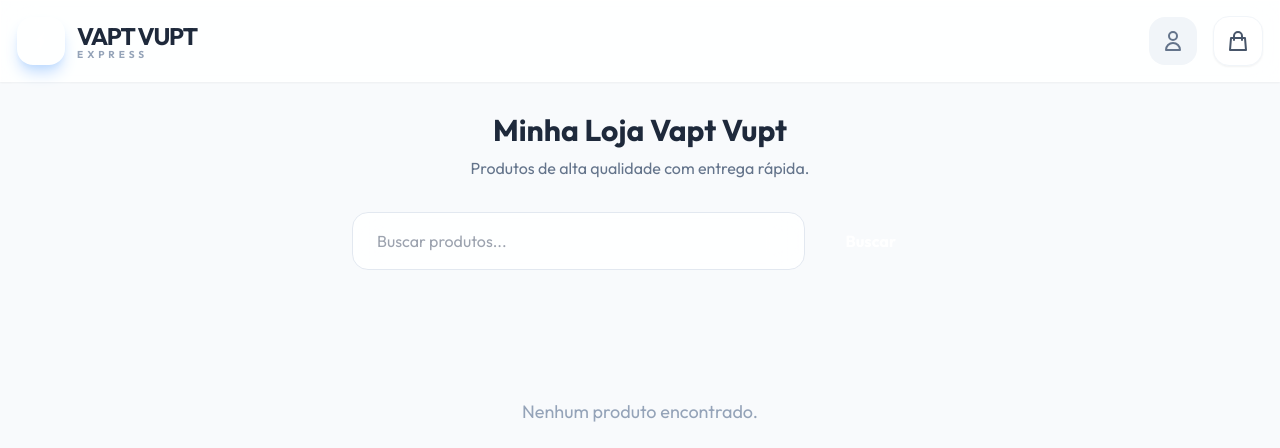
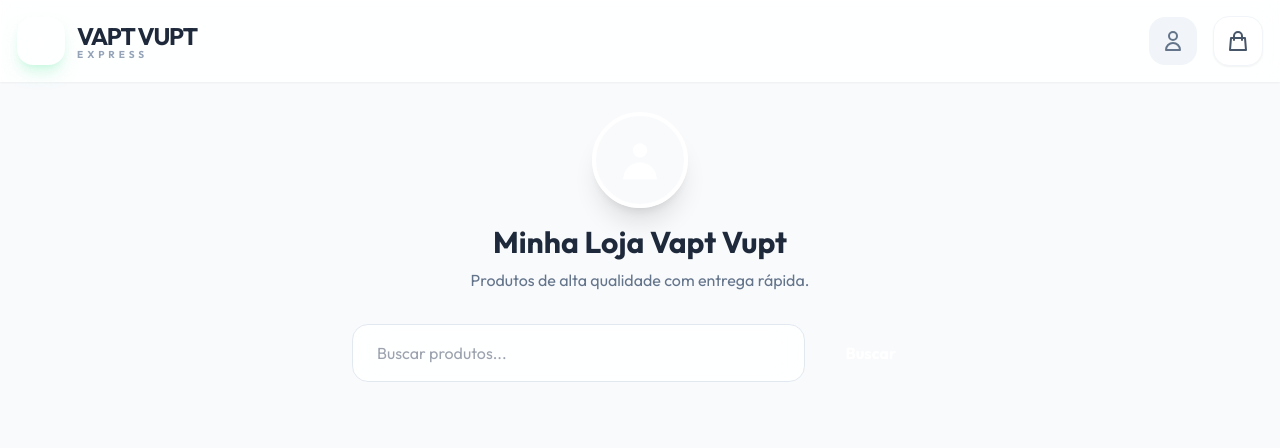
Before and after one commit to noviso123/venda-vapt-vupt, a Flask app: page / in a window 1280 px wide. Shown: the top 448 px of the page. Run offline with Flask 3, Linux system fonts and the light colour scheme; data that the repository does not hold is empty; some libraries are stand-ins or nearby versions.

Commit message:
Fix: Header logo visibility and add seller profile pic to storefront

```diff
--- a/templates/base.html
+++ b/templates/base.html
@@ -74,8 +74,8 @@
             <div class="container mx-auto px-4 h-20 flex items-center justify-between">
                 <!-- LOGO PREMIUM -->
                 <a href="/" class="flex items-center gap-3 active:scale-95 transition-all">
-                    <div
-                        class="w-12 h-12 bg-primary rounded-2xl flex items-center justify-center shadow-lg shadow-blue-200">
+                    <div class="w-12 h-12 rounded-2xl flex items-center justify-center shadow-lg shadow-emerald-200/50"
+                        style="background-color: var(--primary-color);">
                         <svg xmlns="http://www.w3.org/2000/svg" class="h-7 w-7 text-white" viewBox="0 0 24 24"
                             fill="currentColor">
                             <path d="M11 20 L15 11 L12 11 L15 4 L8 12 L11 12 Z" />
--- a/templates/store.html
+++ b/templates/store.html
@@ -3,6 +3,20 @@
 {% block content %}
 <!-- BUSCA E CABEÇALHO -->
 <div class="mb-12 text-center">
+    <!-- FOTO DE PERFIL DO VENDEDOR -->
+    {% if store.logo_url %}
+    <div class="w-24 h-24 mx-auto mb-4 rounded-full border-4 border-white shadow-xl overflow-hidden">
+        <img src="{{ store.logo_url }}" alt="Vendedor" class="w-full h-full object-cover">
+    </div>
+    {% else %}
+    <div
+        class="w-24 h-24 mx-auto mb-4 rounded-full bg-primary flex items-center justify-center border-4 border-white shadow-xl text-white">
+        <svg xmlns="http://www.w3.org/2000/svg" class="h-12 w-12" viewBox="0 0 20 20" fill="currentColor">
+            <path fill-rule="evenodd" d="M10 9a3 3 0 100-6 3 3 0 000 6zm-7 9a7 7 0 1114 0H3z" clip-rule="evenodd" />
+        </svg>
+    </div>
+    {% endif %}
+
     <h2 class="text-3xl font-black text-slate-800 mb-2">{{ store.name }}</h2>
     <p class="text-slate-500 mb-8">Produtos de alta qualidade com entrega rápida.</p>
 
```
